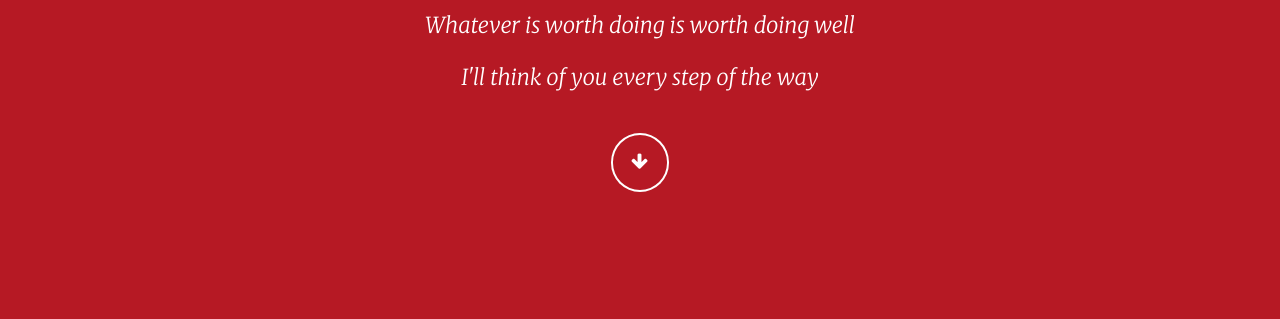
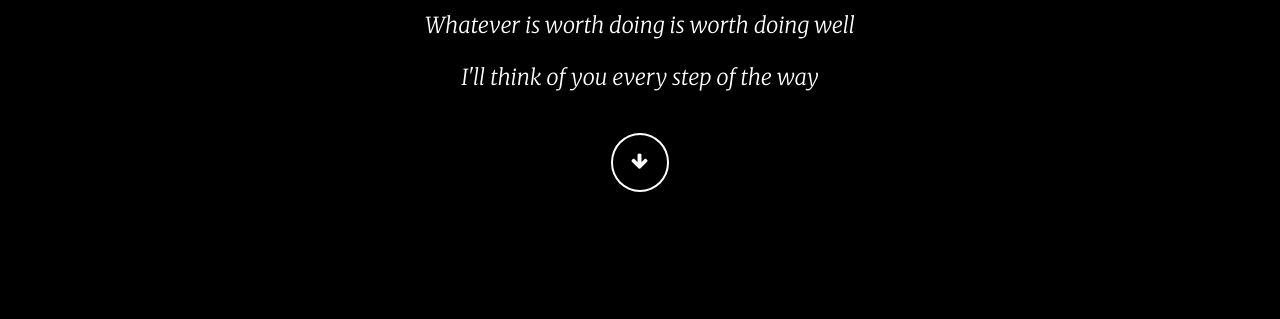
Before and after one commit to sheeranWayne/sheeranWayne.github.io, a plain HTML site: page index.html in a window 1280 px wide. Shown: the part 449-768 px from the top of the page. Drawn offline with nearby package versions, Linux system fonts and the light colour scheme; some packages are replaced by stand-ins of ours; no server answers; a script that the page names is missing; files whose address does not match are found by name.

Commit message:
Site updated: 2019-07-23 09:36:09

```diff
--- a/css/style.css
+++ b/css/style.css
@@ -88,7 +88,7 @@ canvas{
 #particles-js{
   width: 100%;
   height: 100%;
-  background-color: #b61924;
+  background-color: black;
   background-image: url('');
   background-size: cover;
   background-position: 50% 50%;
```
